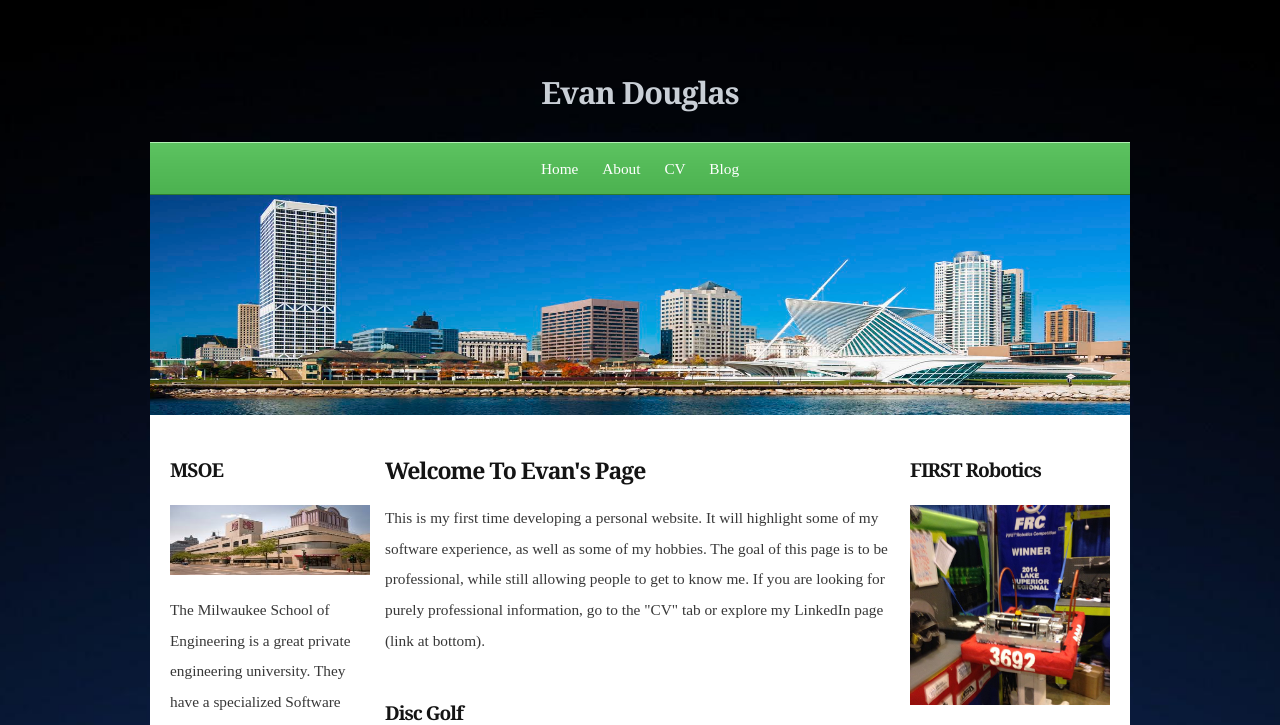
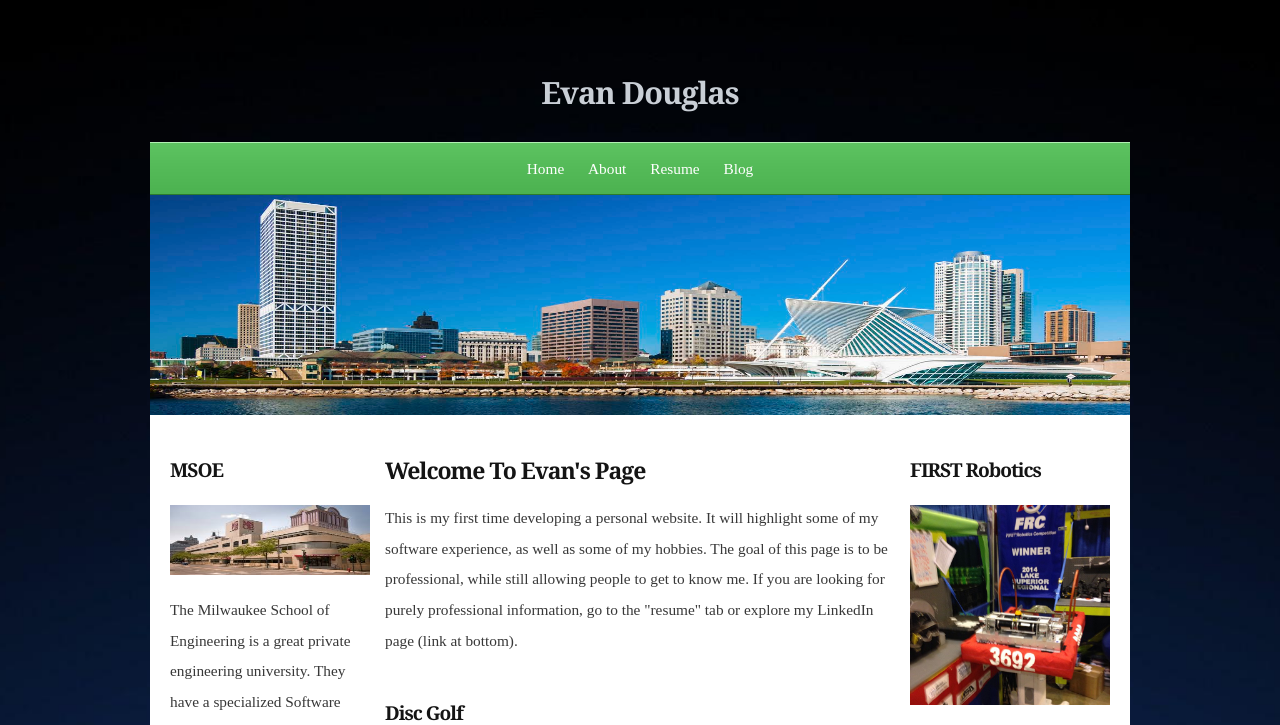
Before and after one commit to mankek/evandouglas.github.io, a Jekyll site: the page built from index.html, in a window 1280 px wide. Shown: the top 725 px of the page. Built offline with Jekyll 4.4.1, drawn with Linux system fonts in a browser that asks for light colours.

Commit message:
changing cv to resume... apparently they are different things

```diff
--- a/_layouts/default.html
+++ b/_layouts/default.html
@@ -22,7 +22,7 @@
             <a href="/about">About</a>
           </li>
           <li>
-            <a href="/cv">CV</a>
+            <a href="/resume">Resume</a>
           </li>
           <li class="last-item">
             <a href="/blog">Blog</a>
--- a/index.html
+++ b/index.html
@@ -45,7 +45,7 @@ title: Evan Douglas
       <div id="content1">
         <h2>Welcome To Evan's Page</h2>
         <p>
-          This is my first time developing a personal website. It will highlight some of my software experience, as well as some of my hobbies. The goal of this page is to be professional, while still allowing people to get to know me. If you are looking for purely professional information, go to the "CV" tab or explore my LinkedIn page (link at bottom).
+          This is my first time developing a personal website. It will highlight some of my software experience, as well as some of my hobbies. The goal of this page is to be professional, while still allowing people to get to know me. If you are looking for purely professional information, go to the "resume" tab or explore my LinkedIn page (link at bottom).
         </p>
       </div>
       <div id="content2">
--- a/cv/index.html
+++ b/resume/index.html
@@ -1,10 +1,10 @@
 ---
 layout: default
-title: CV of Evan Douglas
+title: resume of Evan Douglas
 ---
 <div class="inner-container">
 	<center>
-		<div class="cv">
+		<div class="resume">
 			<embed src="../site-assets/Resume.pdf" width="800px" height="1100px" />
 		</div>
 	</center>
```
Also changed, not shown: css/style.css (+6 -6 lines).
